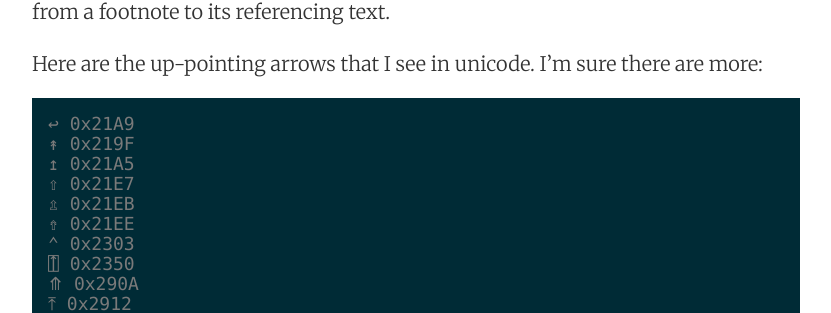
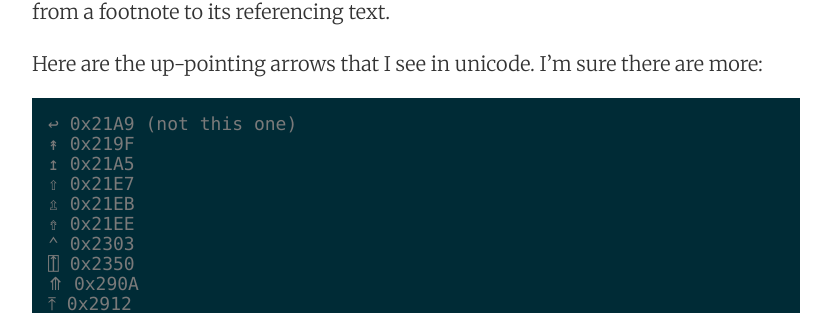
Before and after one commit to mattymaloney/mattymaloney.github.io, a Jekyll site: the page built from _posts/2016-01-22-up-arrows.md, in a window 1280 px wide. Shown: the part 537-850 px from the top of the page, without its empty margins (224-1055 px from the left). Built offline with Jekyll 4.4.1, drawn with Linux system fonts in a browser that asks for light colours; some of the changed text lies outside the part shown.

Commit message:
Updated 2016-01-22-up-arrows.md

```diff
--- a/_posts/2016-01-22-up-arrows.md
+++ b/_posts/2016-01-22-up-arrows.md
@@ -8,7 +8,7 @@ I'm dissatisfied with what appears to be the standard character being used after
 
 Here are the up-pointing arrows that I see in unicode. I'm sure there are more:
 
-    ↩ 0x21A9
+    ↩ 0x21A9 (not this one)
     ↟ 0x219F
     ↥ 0x21A5
     ⇧ 0x21E7
```
